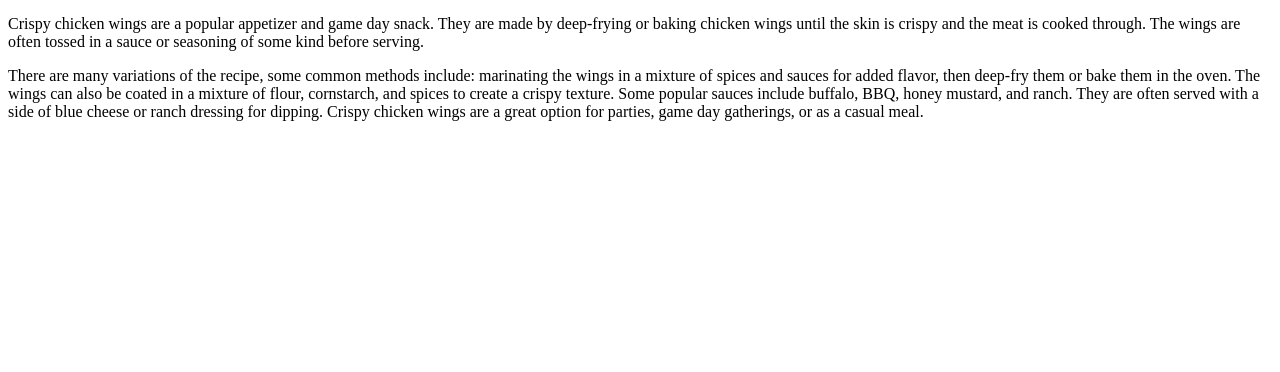
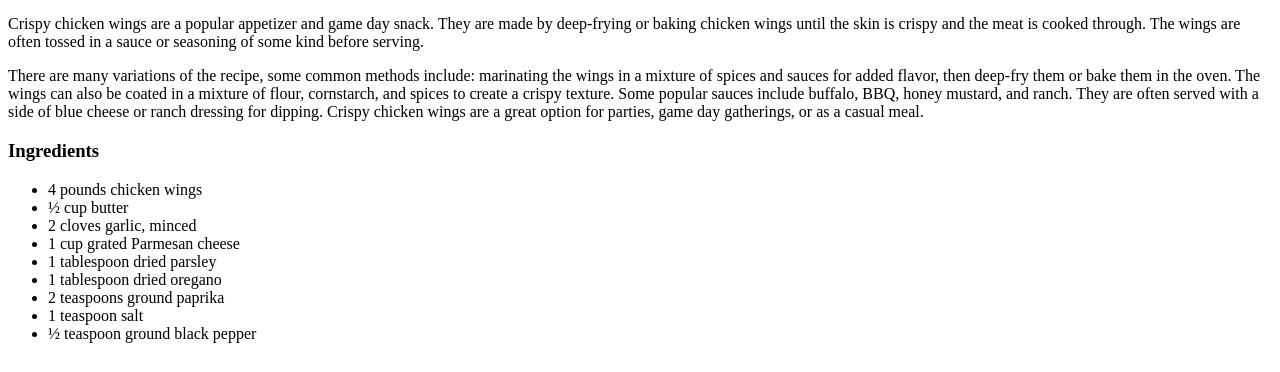
Before and after one commit to Myron-Dias/odin-recipies, a plain HTML site: page recipes/wings.html in a window 1280 px wide. Shown: the part 428-800 px from the top of the page. Drawn offline with Linux system fonts and the light colour scheme.

Commit message:
Add list of ingredients to the wings recipe

```diff
--- a/recipes/wings.html
+++ b/recipes/wings.html
@@ -25,3 +25,15 @@
             cheese or ranch dressing for dipping. Crispy chicken wings
             are a great option for parties, game day gatherings, or as a
             casual meal.</p>
+        <h3>Ingredients</h3>
+        <ul>
+            <li>4 pounds chicken wings</li>
+            <li>½ cup butter</li>
+            <li>2 cloves garlic, minced</li>
+            <li>1 cup grated Parmesan cheese</li>
+            <li>1 tablespoon dried parsley</li>
+            <li>1 tablespoon dried oregano</li>
+            <li>2 teaspoons ground paprika</li>
+            <li>1 teaspoon salt</li>
+            <li>½ teaspoon ground black pepper</li>
+        </ul>
```
